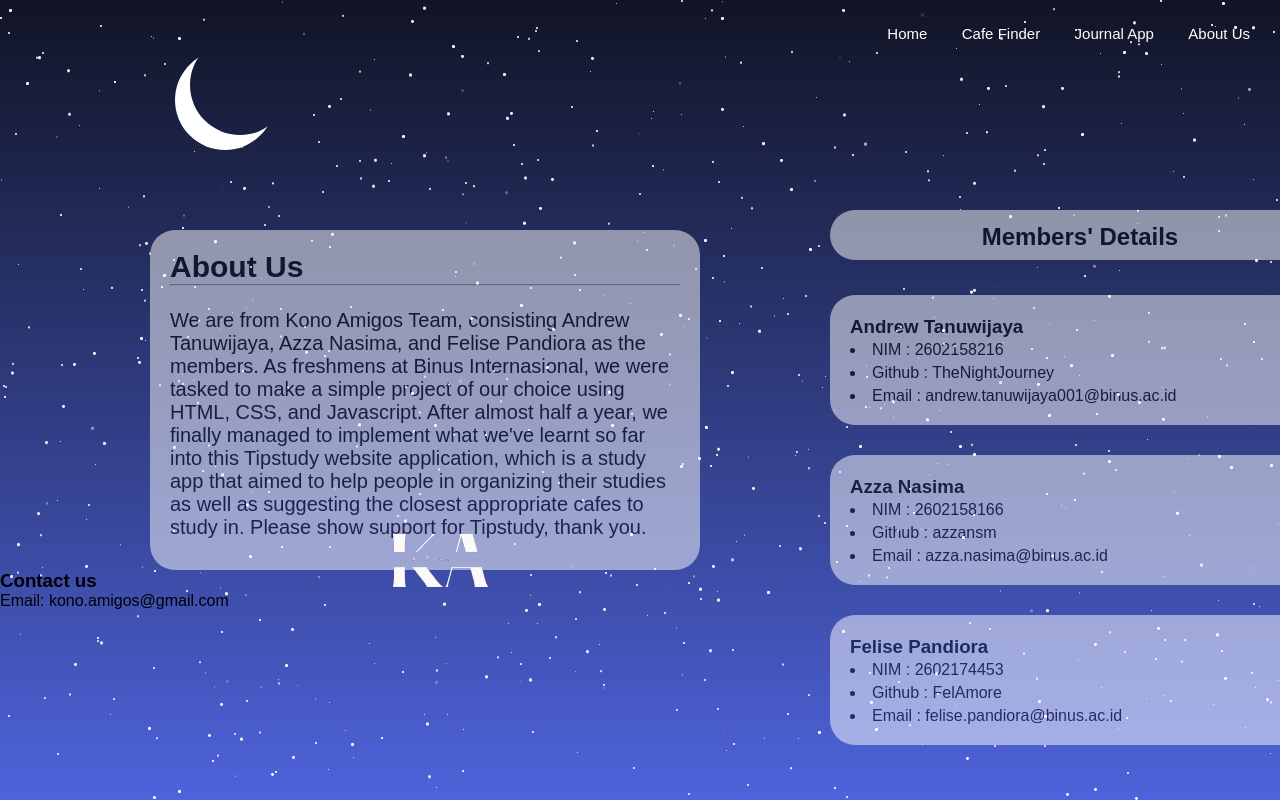
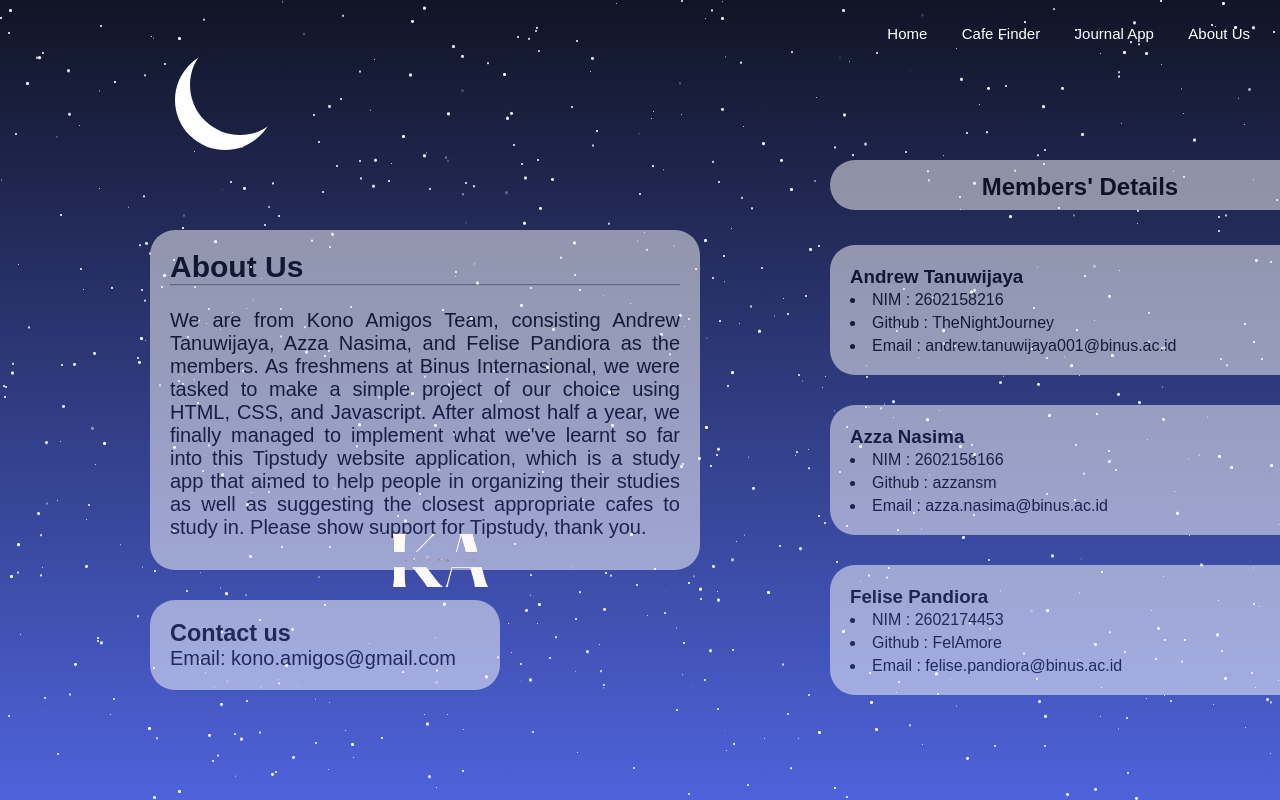
Before and after one commit to TheNightJourney/Tip-Study, a plain HTML site: page tipstudy_about_us.html in a window 1280 px wide. Drawn offline with Linux system fonts and the light colour scheme; animation ran at ten frames a second; a web font is replaced by a local one.

Commit message:
Update style.css

```diff
--- a/style.css
+++ b/style.css
@@ -17,10 +17,23 @@
   height: 340px;
   opacity: 50%;
   font-size: 20px;
+  text-align: justify;
+}
+
+#contact {
+  margin-top: 30px;
+  margin-left: 150px;
+  border-radius: 25px;
+  background: #ffffff;
+  padding: 20px;
+  width: 350px;
+  height:90px;
+  opacity: 50%;
+  font-size: 20px;
 }
 
 #members {
-  margin-top: -400px;
+  margin-top: -530px;
   margin-left: 830px;
   border-radius: 25px;
   background: #ffffff;
@@ -147,15 +160,6 @@
     border-radius: 50%;
     background: linear-gradient(#111425, #4e63db);
     background-attachment: fixed;
-}
-
-.binus {
-    position: absolute;
-    top: 210px;
-    left: -390px;
-    width: 100%;
-    z-index: 1000;
-    transform: scale(0.1);
 }
 
 .kono-amigos {
```
